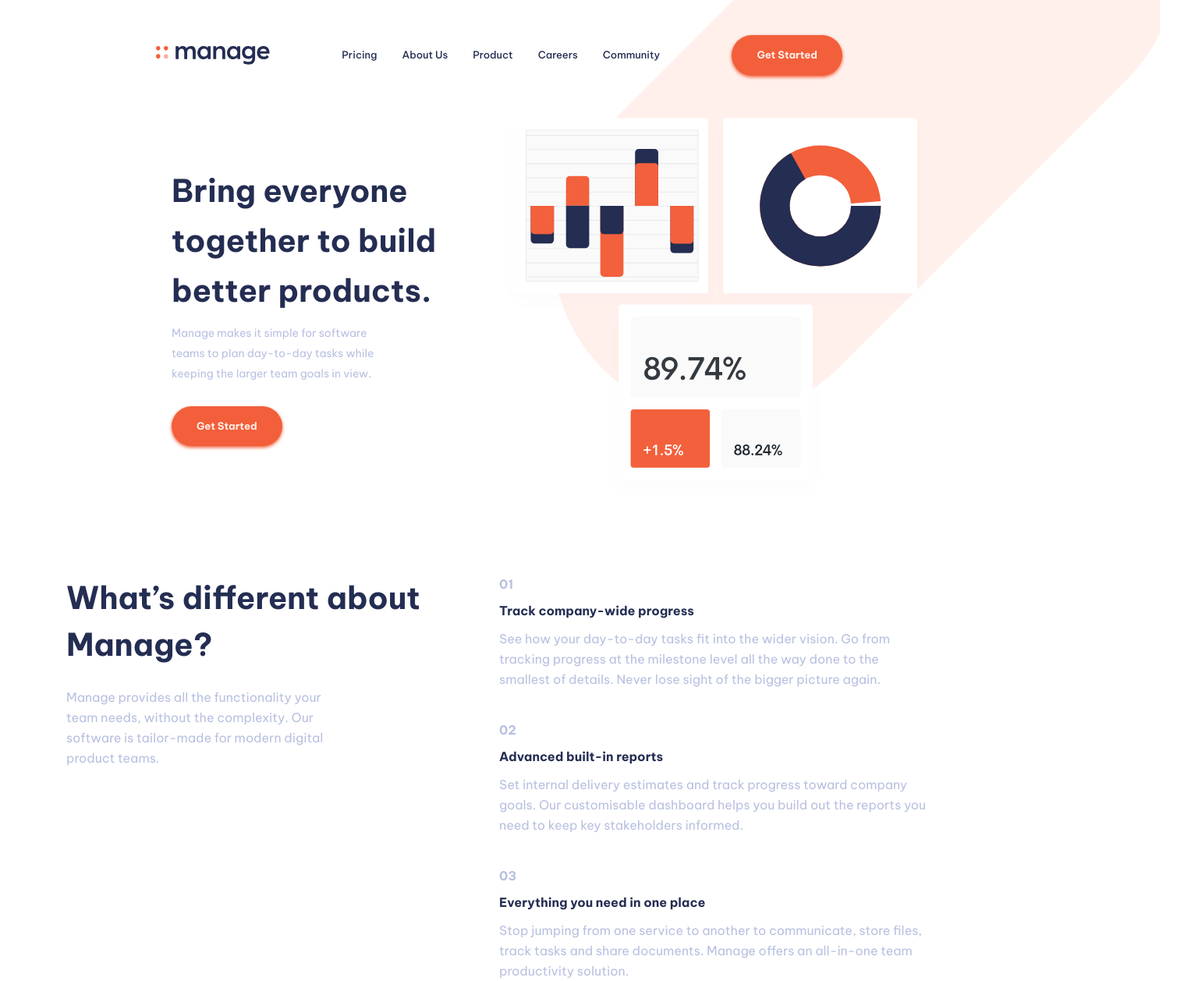
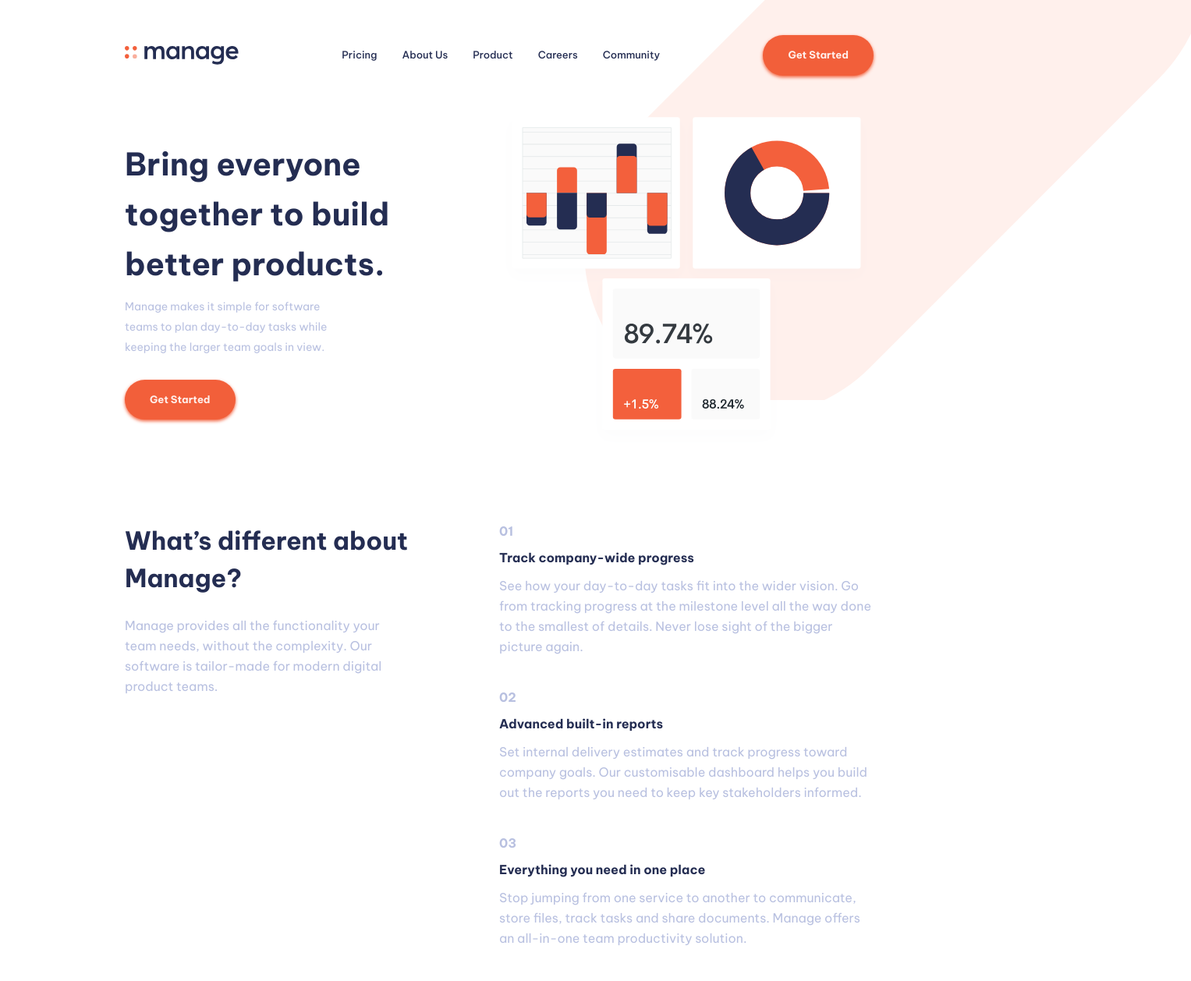
Before and after one commit to Frontend-Mentor-Projects-Daniel/manage-landing-page, a plain HTML site: page index.html in a window 1280 px wide. Shown: the whole page at 78% size, 1527 px wide, since content can reach past the window. After the commit the page ends 1216 px from the top, so only its background shows below. Drawn offline with Linux system fonts and the light colour scheme.

Commit message:
fix --measure variable and alignments

```diff
--- a/styles.css
+++ b/styles.css
@@ -93,7 +93,7 @@ select {
   --shade-brand-orange: hsl(12, 88%, 79%);
   --shade-dark-blue-300: hsl(228, 39%, 80%);
 
-  --measure: 69.375rem;
+  --measure: 60rem;
 
   --spacer: 1rem;
 }
@@ -141,12 +141,6 @@ p {
 
   padding-block: 2.8125rem;
   position: relative;
-}
-
-@media (min-width: 1024px) {
-  .header {
-    --measure: 880px;
-  }
 }
 
 /*-----------------
@@ -330,8 +324,6 @@ p {
   }
 
   .hero-text_content {
-    justify-self: end;
-
     align-items: flex-start;
   }
 
@@ -356,16 +348,22 @@ p {
   --spacer: 93px;
 
   margin-block-start: var(--spacer);
+  margin-block-end: calc(var(--spacer) - 62px);
   margin-inline: auto;
   max-inline-size: var(--measure);
 }
 
 @media (min-width: 768px) {
+  .info {
+    margin-block-end: calc(142px - var(--spacer));
+  }
+
   /* info layout */
   .info {
     display: grid;
     grid-template-columns: 1fr 1fr;
     grid-template-rows: 1fr;
+    justify-content: space-between;
   }
 
   .info__hook {
@@ -403,7 +401,7 @@ p {
   }
 
   .info__hook-title {
-    font-size: 2.5rem;
+    font-size: 2rem;
     font-weight: 700;
     margin-block-end: 24px;
     text-align: start;
```
